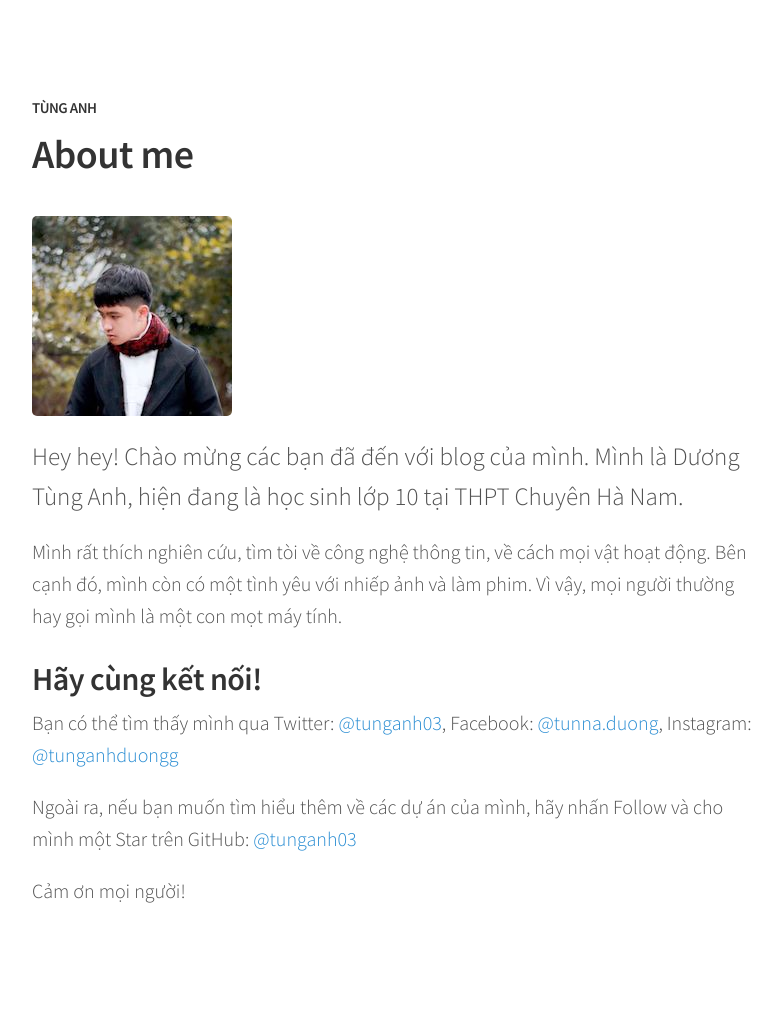
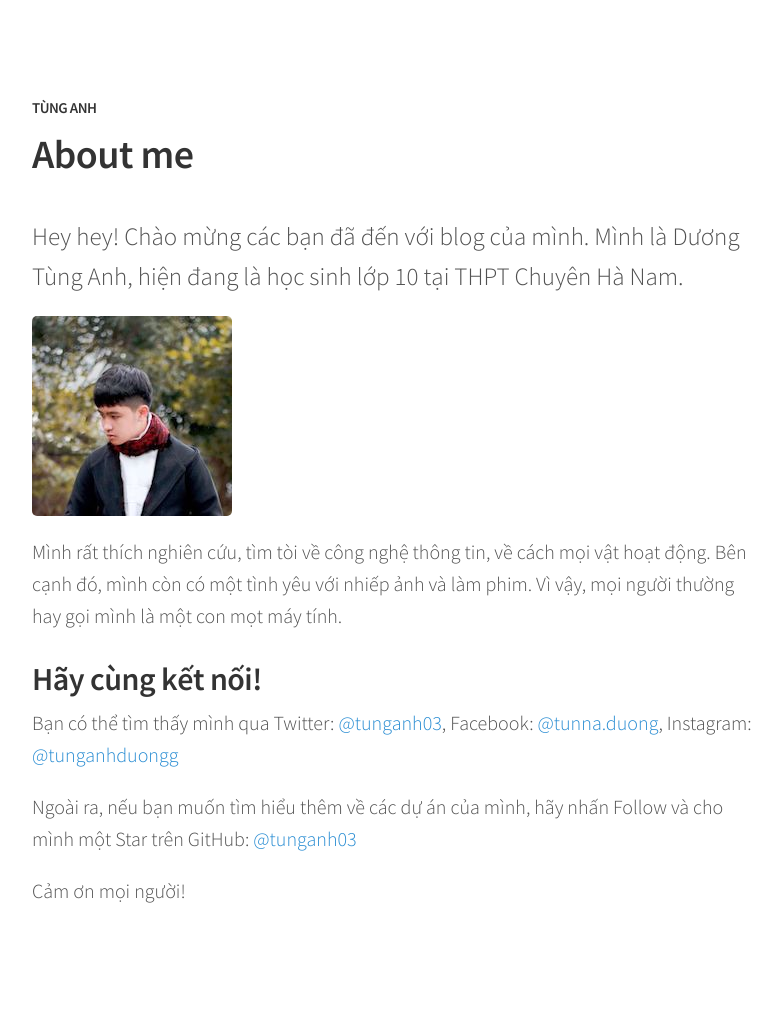
Before and after one commit to duongtunganh/duongtunganh, a Jekyll site: the page built from about.md, in a window 1280 px wide. Shown: the whole page, without its empty margins (248-1030 px from the left). Built offline with Jekyll 4.4.1, drawn with Linux system fonts in a browser that asks for light colours.

Commit message:
Update about.md

```diff
--- a/about.md
+++ b/about.md
@@ -3,9 +3,11 @@ title: About me
 permalink: /about/
 ---
 
-![Ảnh của tui](/img/avatar.jpg "Ảnh của tui"){: .avatar}
+
 
 <p class="lead">Hey hey! Chào mừng các bạn đã đến với blog của mình. Mình là Dương Tùng Anh, hiện đang là học sinh lớp 10 tại THPT Chuyên Hà Nam.</p>
+
+![Ảnh của tui](/img/avatar.jpg "Ảnh của tui"){: .avatar}
 
 Mình rất thích nghiên cứu, tìm tòi về công nghệ thông tin, về cách mọi vật hoạt động. Bên cạnh đó, mình còn có một tình yêu với nhiếp ảnh và làm phim. Vì vậy, mọi người thường hay gọi mình là một con mọt máy tính.
 
```
